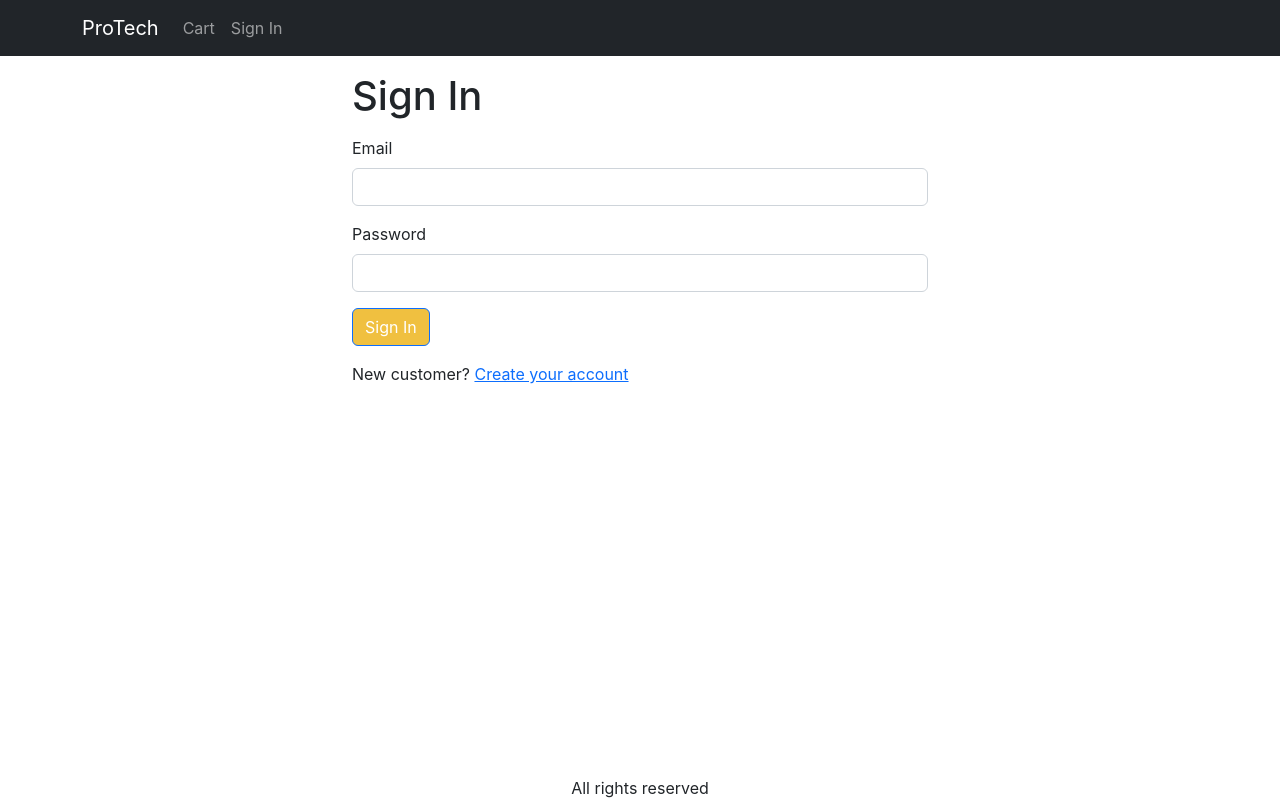
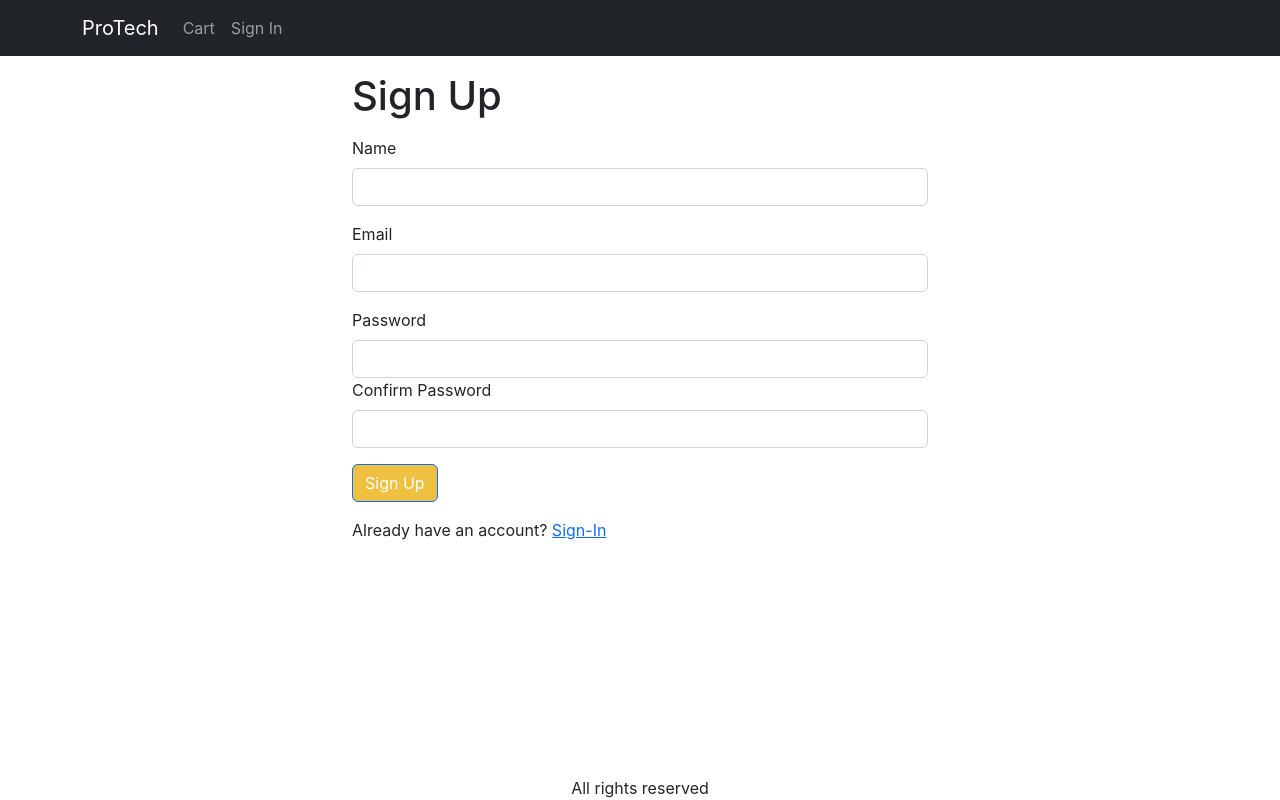
Before and after one commit to abadjazzrell/ProTechv2, a React (Create React App) app in the folder frontend/: page /signup in a window 1280 px wide. Built offline with nearby package versions, Linux system fonts and the light colour scheme.

Commit message:
Updated Shipping And Signup Screen

```diff
--- a/frontend/src/App.js
+++ b/frontend/src/App.js
@@ -13,6 +13,7 @@
 import "react-toastify/dist/ReactToastify.css";
 import NavDropdown from "react-bootstrap/NavDropdown";
 import ShippingAddressScreen from "./screens/ShippingAddressScreen";
+import SignupScreen from "./screens/SignupScreen";
 
 function App() {
   const { state, dispatch: ctxDispatch } = useContext(Store);
@@ -75,6 +76,7 @@
               <Route path='/product/:slug' element={<ProductScreen />} />
               <Route path='/cart' element={<CartScreen />} />
               <Route path='/:signin' element={<SigninScreen />} />
+              <Route path='/signup' element={<SignupScreen />} />
               <Route
                 path='/shipping'
                 element={<ShippingAddressScreen />}
--- a/frontend/src/screens/ShippingAddressScreen.js
+++ b/frontend/src/screens/ShippingAddressScreen.js
@@ -14,7 +14,7 @@
     cart: { shippingAddress },
   } = state;
 
-  const [fullName, setFullName] = useState(shippingAddress.fullName || "");
+  const [fullName, setFullName] = useState(shippingAddress?.fullName || "");
   const [address, setAddress] = useState(shippingAddress.address || "");
   const [city, setCity] = useState(shippingAddress.city || "");
   const [postalCode, setPostalCode] = useState(
--- /dev/null
+++ b/frontend/src/screens/SignupScreen.js
@@ -0,0 +1,97 @@
+import Axios from "axios";
+import { Link, useLocation, useNavigate } from "react-router-dom";
+import Container from "react-bootstrap/Container";
+import Form from "react-bootstrap/Form";
+import Button from "react-bootstrap/Button";
+import { Helmet } from "react-helmet-async";
+import { useContext, useEffect, useState } from "react";
+import { Store } from "../Store";
+import { toast } from "react-toastify";
+import { getError } from "../utils";
+
+export default function SignupScreen() {
+  const navigate = useNavigate();
+  const { search } = useLocation();
+  const redirectInUrl = new URLSearchParams(search).get("redirect");
+  const redirect = redirectInUrl ? redirectInUrl : "/";
+
+  const [name, setName] = useState("");
+  const [email, setEmail] = useState("");
+  const [password, setPassword] = useState("");
+  const [confirmPassword, setConfirmPassword] = useState("");
+
+  const { state, dispatch: ctxDispatch } = useContext(Store);
+  const { userInfo } = state;
+  const submitHandler = async (e) => {
+    e.preventDefault();
+    if (password !== confirmPassword) {
+      toast.error("Passwords do not match");
+      return;
+    }
+    try {
+      const { data } = await Axios.post("/api/users/signup", {
+        name,
+        email,
+        password,
+      });
+      ctxDispatch({ type: "USER_SIGNIN", payload: data });
+      localStorage.setItem("userInfo", JSON.stringify(data));
+      navigate(redirect || "/");
+    } catch (err) {
+      toast.error(getError(err));
+    }
+  };
+
+  useEffect(() => {
+    if (userInfo) {
+      navigate(redirect);
+    }
+  }, [navigate, redirect, userInfo]);
+
+  return (
+    <Container className='small-container'>
+      <Helmet>
+        <title>Sign Up</title>
+      </Helmet>
+      <h1 className='my-3'>Sign Up</h1>
+      <Form onSubmit={submitHandler}>
+        <Form.Group className='mb-3' controlId='name'>
+          <Form.Label>Name</Form.Label>
+          <Form.Control onChange={(e) => setName(e.target.value)} required />
+        </Form.Group>
+
+        <Form.Group className='mb-3' controlId='email'>
+          <Form.Label>Email</Form.Label>
+          <Form.Control
+            type='email'
+            required
+            onChange={(e) => setEmail(e.target.value)}
+          />
+        </Form.Group>
+        <Form.Group className='mb-3' controlId='password'>
+          <Form.Label>Password</Form.Label>
+          <Form.Control
+            type='password'
+            required
+            onChange={(e) => setPassword(e.target.value)}
+          />
+          <Form.Group className='mb-3' controlId='confirmPassword'>
+            <Form.Label>Confirm Password</Form.Label>
+            <Form.Control
+              type='password'
+              onChange={(e) => setConfirmPassword(e.target.value)}
+              required
+            />
+          </Form.Group>
+        </Form.Group>
+        <div className='mb-3'>
+          <Button type='submit'>Sign Up</Button>
+        </div>
+        <div className='mb-3'>
+          Already have an account?{" "}
+          <Link to={`/signin?redirect=${redirect}`}>Sign-In</Link>
+        </div>
+      </Form>
+    </Container>
+  );
+}
```
Also changed, not shown: 2 other files (tests, documents, lock files or other folders).
